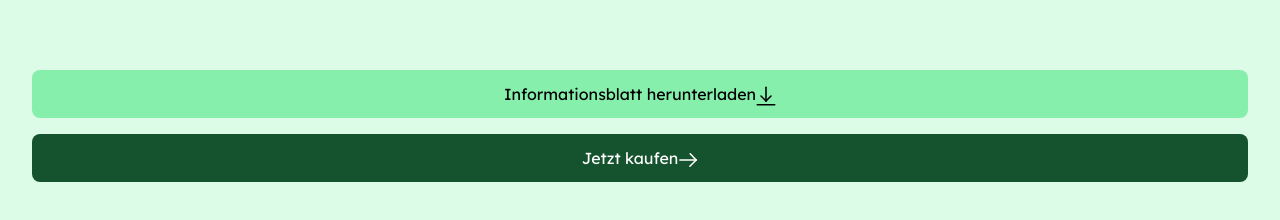
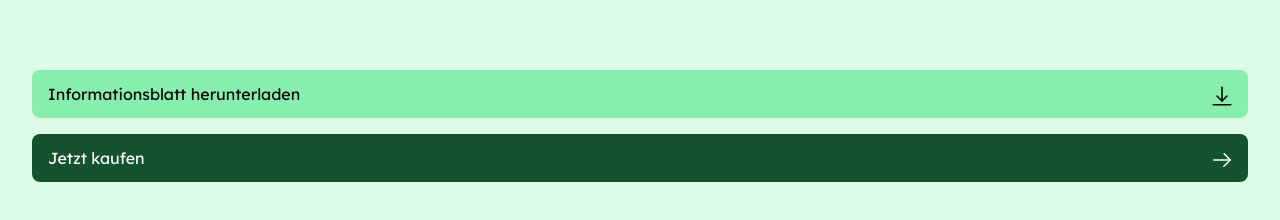
Before and after one commit to taavirubenhagen/Hoffmanns-Schuppen, a SvelteKit app: page /investor-relations in a window 1280 px wide. Shown: the part 554-774 px from the top of the page. Built offline with nearby package versions, Linux system fonts and the light colour scheme; some icons are missing.

Commit message:
Untitled

```diff
--- a/src/tavy/hoffmanns/Button.svelte
+++ b/src/tavy/hoffmanns/Button.svelte
@@ -19,7 +19,7 @@
         <div class=
             'rounded-lg h-12 px-4
             {secondary ? 'bg-green-300 text-black' : 'bg-green-900 text-white'}
-            center_row font-body'
+            flex justify-between items-center font-body'
         >
             <slot/>
             <div class='inline relative top-0.5'>
```
